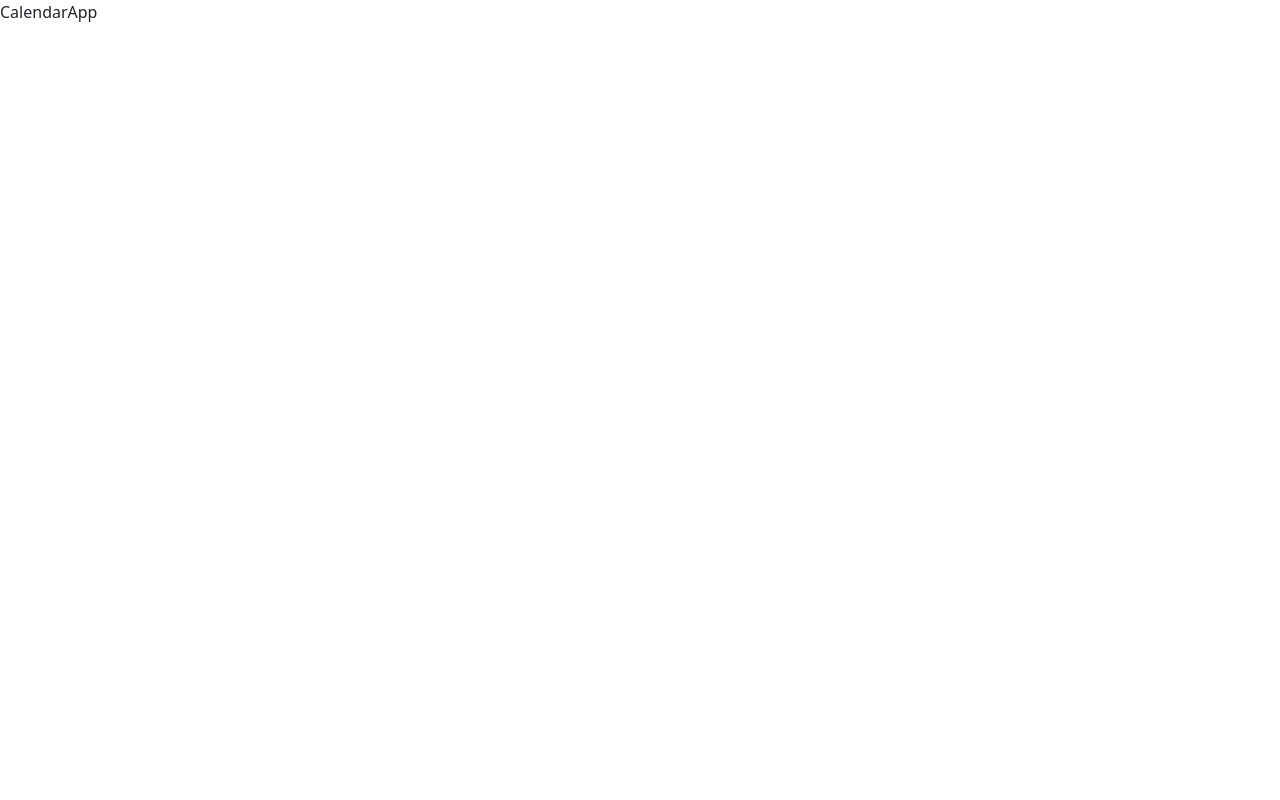
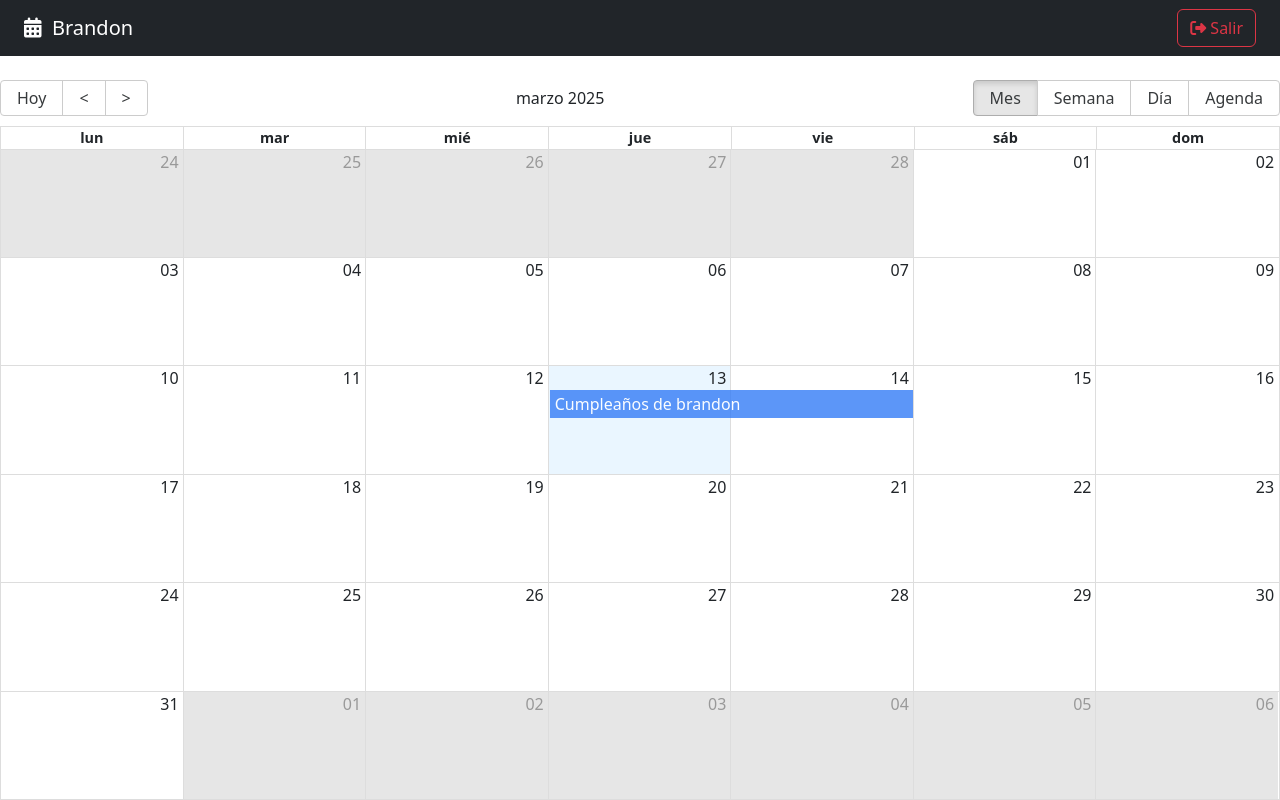
Before and after one commit to BrandGerry/calendar, a React (Vite) app: page /auth in a window 1280 px wide. Built offline with nearby package versions, Linux system fonts and the light colour scheme.

Commit message:
second commit

```diff
--- a/index.html
+++ b/index.html
@@ -6,6 +6,7 @@
     <meta name="viewport" content="width=device-width, initial-scale=1.0" />
     <title>Calendar App</title>
     <link href="https://cdn.jsdelivr.net/npm/bootstrap@5.3.3/dist/css/bootstrap.min.css" rel="stylesheet" integrity="sha384-QWTKZyjpPEjISv5WaRU9OFeRpok6YctnYmDr5pNlyT2bRjXh0JMhjY6hW+ALEwIH" crossorigin="anonymous">
+    <link rel="stylesheet" href="https://cdnjs.cloudflare.com/ajax/libs/font-awesome/6.7.2/css/all.min.css" integrity="sha512-Evv84Mr4kqVGRNSgIGL/F/aIDqQb7xQ2vcrdIwxfjThSH8CSR7PBEakCr51Ck+w+/U6swU2Im1vVX0SVk9ABhg==" crossorigin="anonymous" referrerpolicy="no-referrer" />
 
   </head>
   <body>
--- a/package.json
+++ b/package.json
@@ -10,7 +10,9 @@
     "preview": "vite preview"
   },
   "dependencies": {
+    "date-fns": "^4.1.0",
     "react": "^19.0.0",
+    "react-big-calendar": "^1.18.0",
     "react-dom": "^19.0.0",
     "react-router-dom": "^7.3.0"
   },
--- a/src/CalendarApp.jsx
+++ b/src/CalendarApp.jsx
@@ -1,7 +1,13 @@
 import React from "react";
+import { AppRouter } from "./router/AppRouter";
+import { BrowserRouter } from "react-router-dom";
 
 const CalendarApp = () => {
-  return <div>CalendarApp</div>;
+  return (
+    <BrowserRouter>
+      <AppRouter />
+    </BrowserRouter>
+  );
 };
 
 export default CalendarApp;
--- /dev/null
+++ b/src/auth/pages/LoginPage.css
@@ -0,0 +1,51 @@
+.login-container{
+  margin-top: 12%;
+}
+.login-form-1{
+  border-radius: 5px;
+  box-shadow: 0 5px 8px 0 rgba(0, 0, 0, 0.2), 0 9px 26px 0 rgba(0, 0, 0, 0.19);
+  padding: 5%;
+}
+.login-form-1 h3{
+  text-align: center;
+  color: #333;
+}
+.login-form-2{
+  border-radius: 5px;
+  box-shadow: 0 5px 8px 0 rgba(0, 0, 0, 0.2), 0 9px 26px 0 rgba(0, 0, 0, 0.19);
+  padding: 5%;
+  background: #0062cc;
+}
+.login-form-2 h3{
+  text-align: center;
+  color: #fff;
+}
+.login-container form{
+  padding: 10%;
+}
+.btnSubmit
+{
+  border-radius: 8px;
+  padding: 1.5%;
+  border: none;
+  cursor: pointer;
+  margin: 0px 10px;
+}
+.login-form-1 .btnSubmit{
+  color: #fff;
+  background-color: #0062cc;
+}
+.login-form-2 .btnSubmit{
+  background-color: #fff;
+  color: #0062cc;
+}
+.login-form-2 .ForgetPwd{
+  color: #fff;
+  font-weight: 600;
+  text-decoration: none;
+}
+.login-form-1 .ForgetPwd{
+  color: #0062cc;
+  font-weight: 600;
+  text-decoration: none;
+}
--- /dev/null
+++ b/src/auth/pages/LoginPage.jsx
@@ -0,0 +1,72 @@
+import React from "react";
+import "./LoginPage.css";
+
+export const LoginPage = () => {
+  return (
+    <div className="container login-container">
+      <div className="row">
+        <div className="col-md-6 login-form-1">
+          <h3>Ingreso</h3>
+          <form>
+            <div className="form-group mb-2">
+              <input
+                type="text"
+                className="form-control"
+                placeholder="Correo"
+              />
+            </div>
+            <div className="form-group mb-2">
+              <input
+                type="password"
+                className="form-control"
+                placeholder="Contraseña"
+              />
+            </div>
+            <div className="d-grid gap-2">
+              <input type="submit" className="btnSubmit" value="Login" />
+            </div>
+          </form>
+        </div>
+
+        <div className="col-md-6 login-form-2">
+          <h3>Registro</h3>
+          <form>
+            <div className="form-group mb-2">
+              <input
+                type="text"
+                className="form-control"
+                placeholder="Nombre"
+              />
+            </div>
+            <div className="form-group mb-2">
+              <input
+                type="email"
+                className="form-control"
+                placeholder="Correo"
+              />
+            </div>
+            <div className="form-group mb-2">
+              <input
+                type="password"
+                className="form-control"
+                placeholder="Contraseña"
+              />
+            </div>
+
+            <div className="form-group mb-2">
+              <input
+                type="password"
+                className="form-control"
+                placeholder="Repita la contraseña"
+              />
+            </div>
+
+            <div className="d-grid gap-2">
+              <input type="submit" className="btnSubmit" value="Crear cuenta" />
+            </div>
+          </form>
+        </div>
+      </div>
+    </div>
+  );
+};
--- /dev/null
+++ b/src/calendar/pages/CalendarPage.jsx
@@ -0,0 +1,58 @@
+import React, { useState } from "react";
+import { addHours } from "date-fns";
+import { Navbar } from "./components/Navbar";
+import "react-big-calendar/lib/css/react-big-calendar.css";
+import { Calendar } from "react-big-calendar";
+import { localizer } from "../../helpers/calendarLocalizer";
+import { getMessagesEs } from "../../helpers/getMessages";
+
+const events = [
+  {
+    title: "Cumpleaños de brandon",
+    notes: "Hay que comprarle algo",
+    start: new Date(),
+    end: addHours(new Date(), 1),
+    bgColor: "#fafafa",
+    user: {
+      _id: "123",
+      name: "Brand",
+    },
+  },
+];
+
+export const CalendarPage = () => {
+  // const [view, setView] = useState(Views.MONTH);
+  // const [date, setDate] = useState(new Date());
+  const eventStyleGetter = (event, start, end, isSelected) => {
+    console.log("PUMAS", event, start, end, isSelected);
+    const style = {
+      backgroundColor: "#347CF7",
+      borderRadius: "0px",
+      opacity: 0.8,
+      color: "white",
+    };
+    return {
+      style,
+    };
+  };
+  return (
+    <>
+      <Navbar />
+      <Calendar
+        culture="es"
+        localizer={localizer}
+        events={events}
+        startAccessor="start"
+        endAccessor="end"
+        style={{ height: "calc(100vh - 80px)" }}
+        messages={getMessagesEs()}
+        eventPropGetter={eventStyleGetter}
+        // view={view}
+        // onView={setView}
+        // date={date}
+        // onNavigate={setDate}
+        // views={[Views.MONTH, Views.WEEK, Views.DAY, Views.AGENDA]}
+      />
+    </>
+  );
+};
--- /dev/null
+++ b/src/calendar/pages/components/Navbar.jsx
@@ -0,0 +1,16 @@
+import React from "react";
+
+export const Navbar = () => {
+  return (
+    <div className="navbar navbar-dark bg-dark mb-4 px-4">
+      <span className="navbar-brand">
+        <i className="fas fa-calendar-alt"></i>
+        &nbsp; Brandon
+      </span>
+      <button className="btn btn-outline-danger">
+        <i className="fas fa-sign-out-alt"></i>
+        <span> Salir</span>
+      </button>
+    </div>
+  );
+};
--- /dev/null
+++ b/src/helpers/calendarLocalizer.js
@@ -0,0 +1,15 @@
+import { format, parse, startOfWeek, getDay } from "date-fns";
+import esES from "date-fns/locale/es";
+import { dateFnsLocalizer } from "react-big-calendar";
+
+const locales = {
+  es: esES,
+};
+
+export const localizer = dateFnsLocalizer({
+  format,
+  parse,
+  startOfWeek,
+  getDay,
+  locales,
+});
--- /dev/null
+++ b/src/helpers/getMessages.js
@@ -0,0 +1,17 @@
+export const getMessagesEs = () => {
+  return {
+    allDay: "Todo el día",
+    previous: "<",
+    next: ">",
+    today: "Hoy",
+    month: "Mes",
+    week: "Semana",
+    day: "Día",
+    agenda: "Agenda",
+    date: "Fecha",
+    time: "Hora",
+    event: "Evento",
+    noEventsInRange: "No hay eventos en este rango",
+    showMore: (total) => `+ Ver más (${total})`,
+  };
+};
--- a/src/main.jsx
+++ b/src/main.jsx
@@ -4,7 +4,7 @@ import "./styles.css";
 import CalendarApp from "./CalendarApp.jsx";
 
 createRoot(document.getElementById("root")).render(
-  <StrictMode>
+  <>
     <CalendarApp />
-  </StrictMode>
+  </>
 );
--- /dev/null
+++ b/src/router/AppRouter.jsx
@@ -0,0 +1,20 @@
+import React from "react";
+import { Navigate, Route, Routes } from "react-router-dom";
+import { LoginPage } from "../auth/pages/LoginPage";
+import { CalendarPage } from "../calendar/pages/CalendarPage";
+
+export const AppRouter = () => {
+  const authStatus = "authenticated";
+
+  return (
+    <Routes>
+      {authStatus === "not-authenticated" ? (
+        <Route path="/auth/*" element={<LoginPage />} />
+      ) : (
+        <Route path="/*" element={<CalendarPage />} />
+      )}
+
+      <Route path="/*" element={<Navigate to="/auth/login" />} />
+    </Routes>
+  );
+};
```
Also changed, not shown: 1 other file (tests, documents, lock files or other folders).
